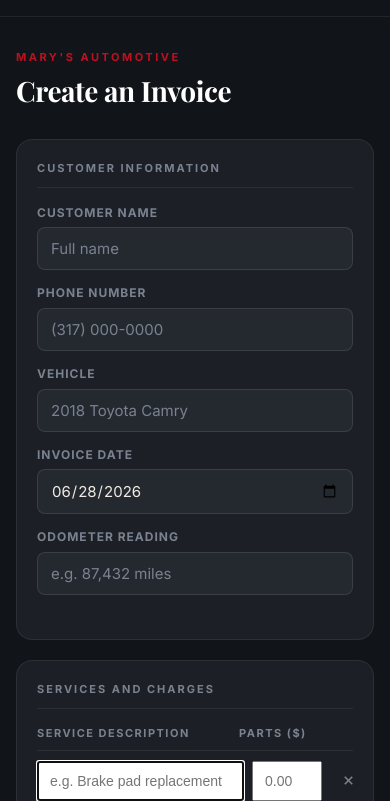
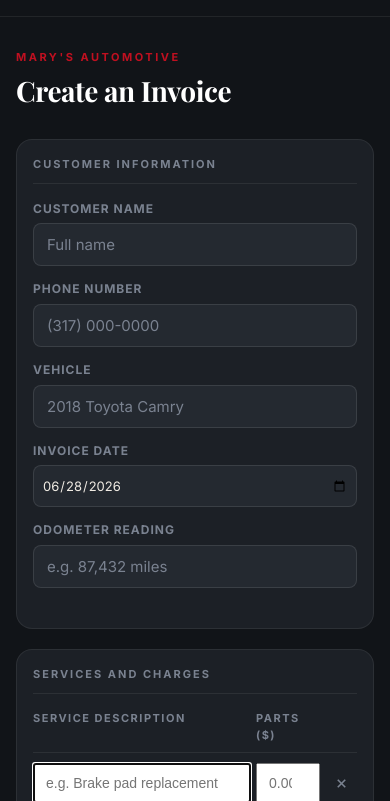
Before and after one commit to avelez94/Marys-Automotive, a plain HTML site: page invoice.html in a window 390 px wide. Shown: the part 43-844 px from the top of the page. Drawn offline with nearby package versions, Linux system fonts and the light colour scheme.

Commit message:
Update invoice.html

```diff
--- a/invoice.html
+++ b/invoice.html
@@ -53,7 +53,7 @@
     .page-title { font-family: 'Playfair Display', Georgia, serif; font-size: clamp(28px, 5vw, 40px); font-weight: 700; color: var(--white); line-height: 1.1; letter-spacing: -.5px; margin-bottom: 32px; }
 
     /* ─── FORM CARD ─── */
-    .form-card { background: var(--charcoal-2); border: 1px solid rgba(255,255,255,.07); border-radius: 16px; padding: clamp(20px, 4vw, 36px); margin-bottom: 20px; }
+    .form-card { background: var(--charcoal-2); border: 1px solid rgba(255,255,255,.07); border-radius: 16px; padding: clamp(16px, 4vw, 36px); margin-bottom: 20px; overflow: hidden; }
     .form-section-label { font-size: 11px; letter-spacing: 2px; text-transform: uppercase; font-weight: 700; color: var(--sub); margin-bottom: 16px; padding-bottom: 10px; border-bottom: 1px solid rgba(255,255,255,.07); }
     .form-grid { display: grid; gap: 14px; margin-bottom: 24px; }
     .form-group { display: flex; flex-direction: column; gap: 5px; }
@@ -198,14 +198,16 @@
     .toast.show { transform: translateY(0); opacity: 1; }
 
     @media (min-width: 540px) { .form-grid.two-col { grid-template-columns: 1fr 1fr; } }
+    @media (max-width: 539px) { .form-grid.two-col { grid-template-columns: 1fr; } }
     @media (max-width: 560px) {
-      .line-items-header { grid-template-columns: 1fr 80px 80px 32px; }
-      .line-item { grid-template-columns: 1fr 80px 80px 32px; }
+      .line-items-header { grid-template-columns: 1fr 72px 72px 32px; gap: 6px; }
+      .line-item { grid-template-columns: 1fr 72px 72px 32px; gap: 6px; }
       .warranty-grid { grid-template-columns: 1fr; }
+      .form-group input[type="date"] { font-size: 13px; padding: 11px 8px; }
     }
     @media (max-width: 420px) {
-      .line-items-header { grid-template-columns: 1fr 70px 36px; }
-      .line-item { grid-template-columns: 1fr 70px 36px; }
+      .line-items-header { grid-template-columns: 1fr 64px 32px; gap: 5px; }
+      .line-item { grid-template-columns: 1fr 64px 32px; gap: 5px; }
       .line-item .labor-col { display: none; }
       .line-items-header .labor-hdr { display: none; }
     }
```
